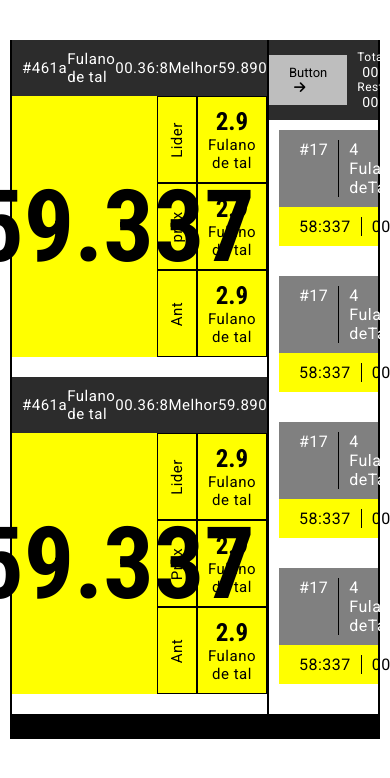
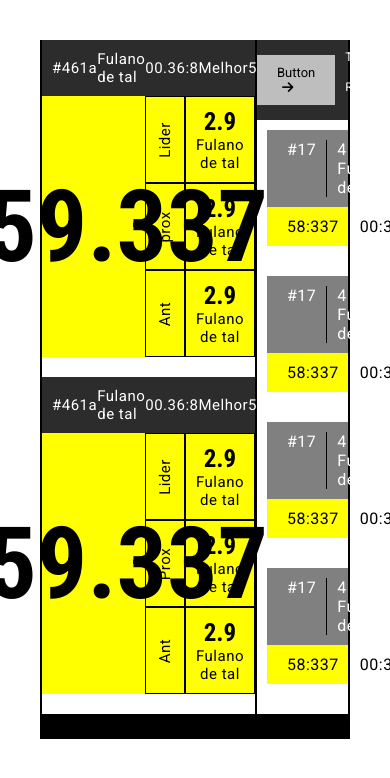
Before and after one commit to hridoykhan2002/Landscape-Layout, a plain HTML site: page index.html in a window 390 px wide. Shown: the top 778 px of the page. Drawn offline with Linux system fonts and the light colour scheme.

Commit message:
Update style.css

```diff
--- a/style.css
+++ b/style.css
@@ -369,9 +369,6 @@ main{
   }
 /* media quires */
 @media (max-width: 999px) {
-    main{
-        margin: 40px 10px;
-    }
     .sidebar-content-header {
         padding: 10px 10px;
         margin: 10px 0 0 10px;
```
